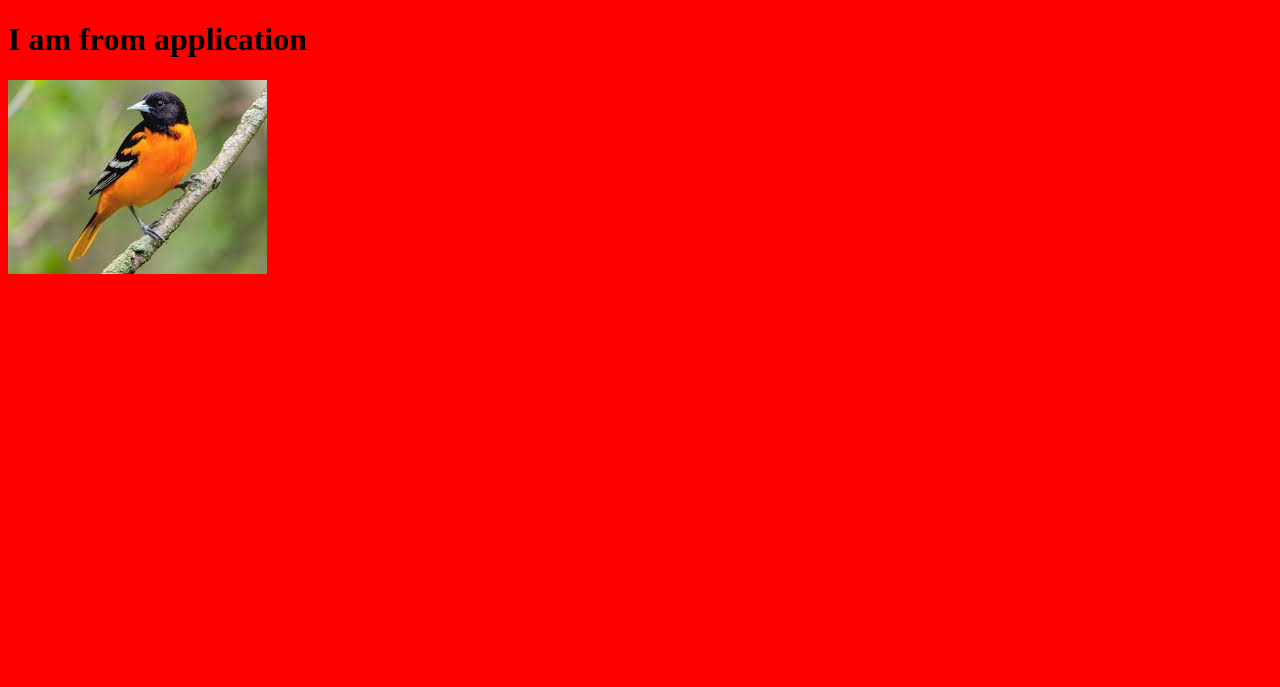
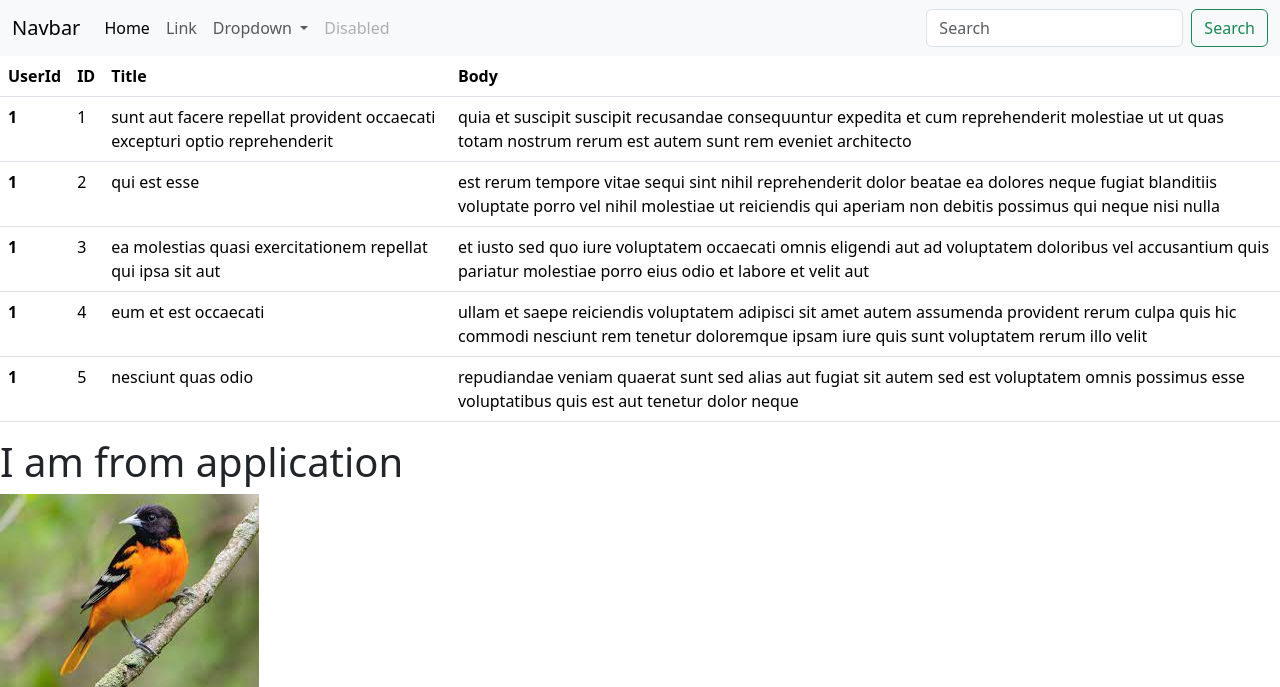
Before and after one commit to abunaim1/django_static_file, a Django app: page /first/ in a window 1280 px wide. Shown: the top 687 px of the page. Run offline with Django 5.2, Linux system fonts and the light colour scheme.

Commit message:
link with boostrap

```diff
--- a/first_app/templates/home.html
+++ b/first_app/templates/home.html
@@ -2,14 +2,87 @@
 
 <!DOCTYPE html>
 <html lang="en">
-<head>
-    <meta charset="UTF-8">
-    <meta name="viewport" content="width=device-width, initial-scale=1.0">
+  <head>
+    <meta charset="UTF-8" />
+    <meta name="viewport" content="width=device-width, initial-scale=1.0" />
     <title>Document</title>
-    <link rel="stylesheet" href="{% static 'css/style.css' %}">
-</head>
-<body>
+    <!-- <link rel="stylesheet" href="{% static 'css/style.css' %}" /> -->
+    <link
+      href="https://cdn.jsdelivr.net/npm/bootstrap@5.3.2/dist/css/bootstrap.min.css"
+      rel="stylesheet"
+      integrity="sha384-T3c6CoIi6uLrA9TneNEoa7RxnatzjcDSCmG1MXxSR1GAsXEV/Dwwykc2MPK8M2HN"
+      crossorigin="anonymous"
+    />
+  </head>
+  <body>
+    <nav class="navbar navbar-expand-lg bg-body-tertiary">
+      <div class="container-fluid">
+        <a class="navbar-brand" href="#">Navbar</a>
+        <button
+          class="navbar-toggler"
+          type="button"
+          data-bs-toggle="collapse"
+          data-bs-target="#navbarSupportedContent"
+          aria-controls="navbarSupportedContent"
+          aria-expanded="false"
+          aria-label="Toggle navigation"
+        >
+          <span class="navbar-toggler-icon"></span>
+        </button>
+        <div class="collapse navbar-collapse" id="navbarSupportedContent">
+          <ul class="navbar-nav me-auto mb-2 mb-lg-0">
+            <li class="nav-item">
+              <a class="nav-link active" aria-current="page" href="#">Home</a>
+            </li>
+            <li class="nav-item">
+              <a class="nav-link" href="#">Link</a>
+            </li>
+            <li class="nav-item dropdown">
+              <a class="nav-link dropdown-toggle" href="#" role="button" data-bs-toggle="dropdown" aria-expanded="false"> Dropdown </a>
+              <ul class="dropdown-menu">
+                <li><a class="dropdown-item" href="#">Action</a></li>
+                <li><a class="dropdown-item" href="#">Another action</a></li>
+                <li><hr class="dropdown-divider" /></li>
+                <li><a class="dropdown-item" href="#">Something else here</a></li>
+              </ul>
+            </li>
+            <li class="nav-item">
+              <a class="nav-link disabled" aria-disabled="true">Disabled</a>
+            </li>
+          </ul>
+          <form class="d-flex" role="search">
+            <input class="form-control me-2" type="search" placeholder="Search" aria-label="Search" />
+            <button class="btn btn-outline-success" type="submit">Search</button>
+          </form>
+        </div>
+      </div>
+    </nav>
+    <table class="table">
+      <thead>
+        <tr>
+          <th scope="col">UserId</th>
+          <th scope="col">ID</th>
+          <th scope="col">Title</th>
+          <th scope="col">Body</th>
+        </tr>
+      </thead>
+      <tbody>
+        {% for i in data %}
+        <tr>
+          <th scope="row">{{i.userId}}</th>
+          <td>{{i.id}}</td>
+          <td>{{i.title}}</td>
+          <td>{{i.body}}</td>
+        </tr>
+        {% endfor %}
+      </tbody>
+    </table>
     <h1>I am from application</h1>
-    <img src="{% static 'images/bird1.jpeg' %}" alt="picture">
-</body>
+    <img src="{% static 'images/bird1.jpeg' %}" alt="picture" />
+    <script
+      src="https://cdn.jsdelivr.net/npm/bootstrap@5.3.2/dist/js/bootstrap.bundle.min.js"
+      integrity="sha384-C6RzsynM9kWDrMNeT87bh95OGNyZPhcTNXj1NW7RuBCsyN/o0jlpcV8Qyq46cDfL"
+      crossorigin="anonymous"
+    ></script>
+  </body>
 </html>
--- a/first_app/views.py
+++ b/first_app/views.py
@@ -3,4 +3,36 @@ from django.shortcuts import render
 # Create your views here.
 
 def home(request):
-    return render(request,'home.html')
+    data = [
+        {
+            "userId": 1,
+            "id": 1,
+            "title": "sunt aut facere repellat provident occaecati excepturi optio reprehenderit",
+            "body": "quia et suscipit\nsuscipit recusandae consequuntur expedita et cum\nreprehenderit molestiae ut ut quas totam\nnostrum rerum est autem sunt rem eveniet architecto"
+        },
+        {
+            "userId": 1,
+            "id": 2,
+            "title": "qui est esse",
+            "body": "est rerum tempore vitae\nsequi sint nihil reprehenderit dolor beatae ea dolores neque\nfugiat blanditiis voluptate porro vel nihil molestiae ut reiciendis\nqui aperiam non debitis possimus qui neque nisi nulla"
+        },
+        {
+            "userId": 1,
+            "id": 3,
+            "title": "ea molestias quasi exercitationem repellat qui ipsa sit aut",
+            "body": "et iusto sed quo iure\nvoluptatem occaecati omnis eligendi aut ad\nvoluptatem doloribus vel accusantium quis pariatur\nmolestiae porro eius odio et labore et velit aut"
+        },
+        {
+            "userId": 1,
+            "id": 4,
+            "title": "eum et est occaecati",
+            "body": "ullam et saepe reiciendis voluptatem adipisci\nsit amet autem assumenda provident rerum culpa\nquis hic commodi nesciunt rem tenetur doloremque ipsam iure\nquis sunt voluptatem rerum illo velit"
+        },
+        {
+            "userId": 1,
+            "id": 5,
+            "title": "nesciunt quas odio",
+            "body": "repudiandae veniam quaerat sunt sed\nalias aut fugiat sit autem sed est\nvoluptatem omnis possimus esse voluptatibus quis\nest aut tenetur dolor neque"
+        }
+    ]
+    return render(request,'home.html', {'data' : data})
```
